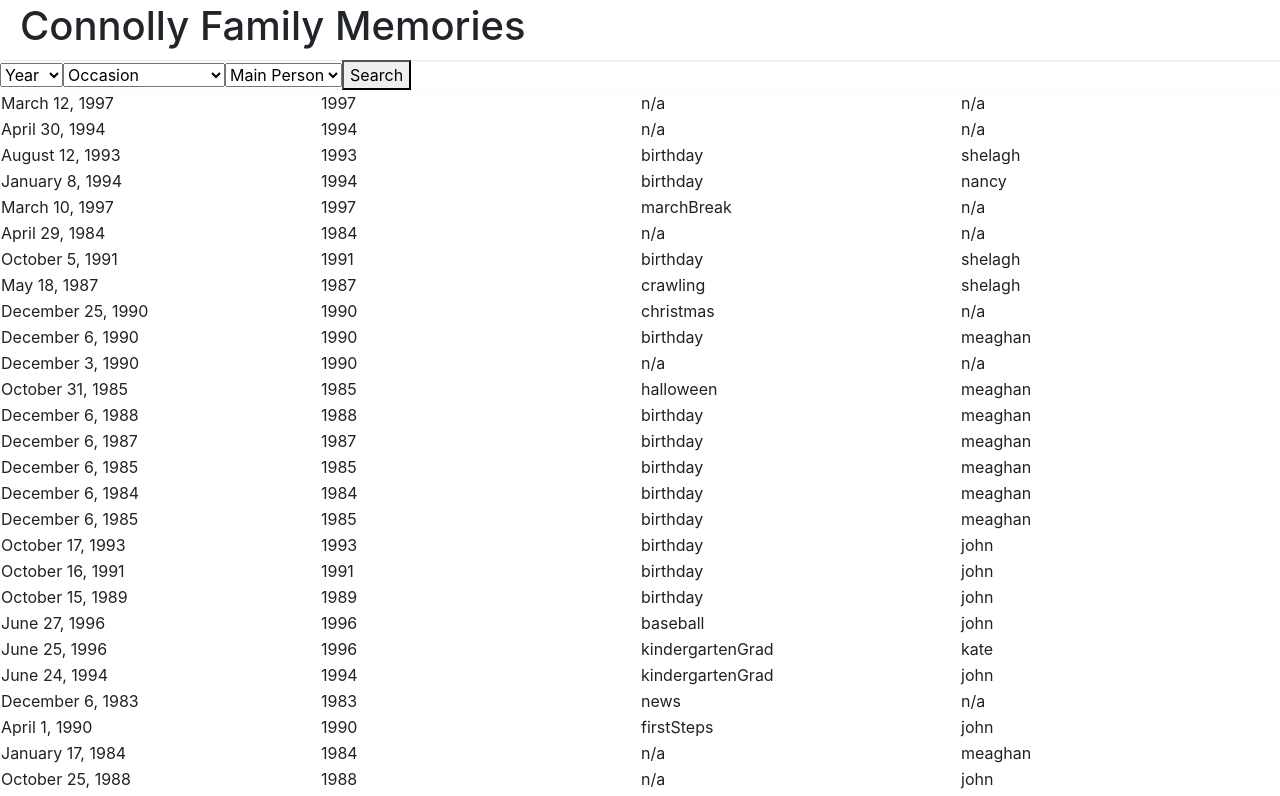
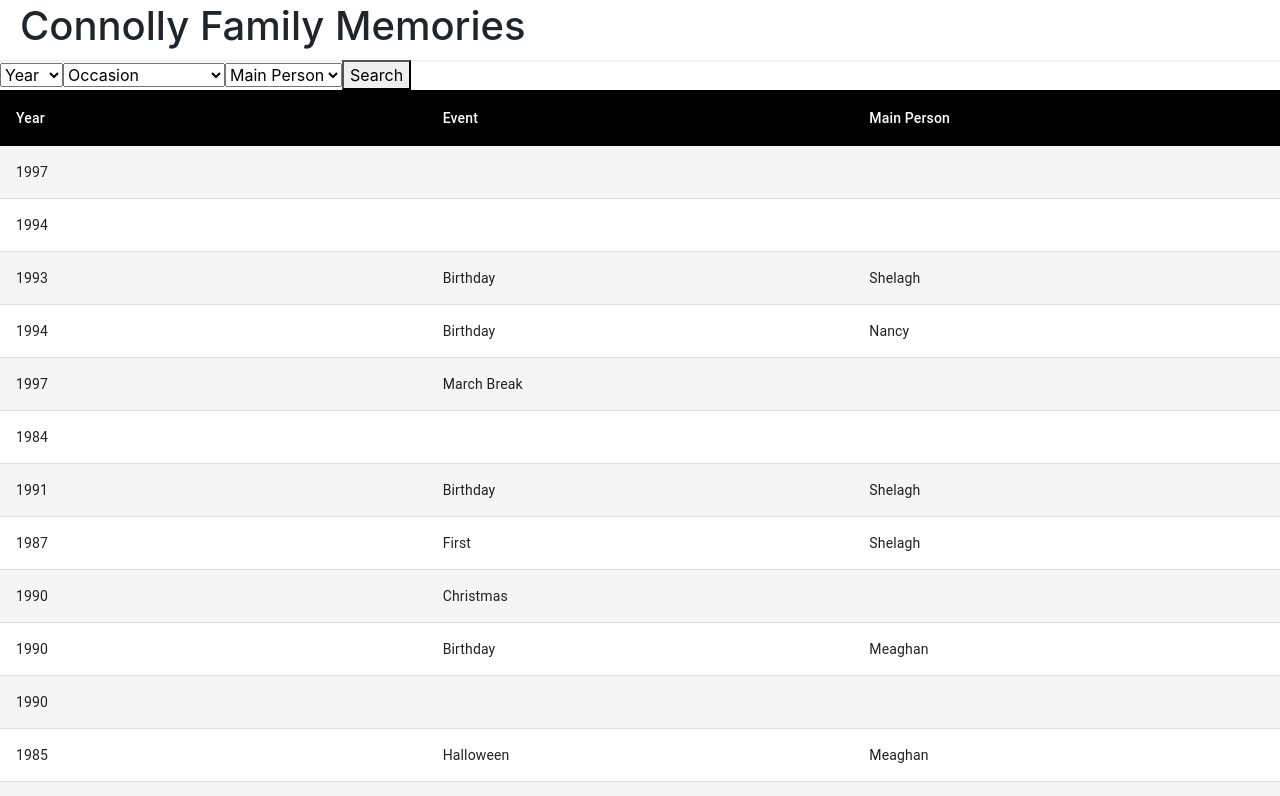
Before and after one commit to connkat/family-videos, a React (Create React App) app: page / in a window 1280 px wide. Shown: the top 796 px of the page. Built offline with nearby package versions, Linux system fonts and the light colour scheme; the HTML template or start-up script is replaced by a standard one.

Commit message:
styling readded

```diff
--- a/package.json
+++ b/package.json
@@ -14,8 +14,6 @@
 		"json-loader": "^0.5.7",
 		"react": "^18.2.0",
 		"react-dom": "^18.2.0",
-    "react-google-login": "^5.2.2",
-    "react-hook-form": "^7.46.1",
 		"react-scripts": "5.0.1",
 		"styled-components": "^5.3.5"
 	},
--- a/src/components/FilterBar.jsx
+++ b/src/components/FilterBar.jsx
@@ -46,7 +46,7 @@ export default function FilterBar({ filterValues, setFilterValues }) {
 				<option value="1991">1991</option>
 				<option value="1992">1992</option>
 				<option value="1993">1993</option>
-				<option value={null}>None</option>
+				<option value={""}>None</option>
 			</select>
 
 			<select
@@ -58,18 +58,18 @@ export default function FilterBar({ filterValues, setFilterValues }) {
 				<option value="" defaultValue disabled hidden>
 					Occasion
 				</option>
-				<option value="birthday">Birthday</option>
-				<option value="christmas">Christmas</option>
-				<option value="marchBreak">March Break</option>
-				<option value="crawling">Crawling</option>
-				<option value="halloween">Halloween</option>
+				<option value="Birthday">Birthday</option>
+				<option value="Christmas">Christmas</option>
+				<option value="March Break">March Break</option>
+				<option value="First">Crawling</option>
+				<option value="Halloween">Halloween</option>
 				<option value="baseball">Baseball</option>
-				<option value="kindergartenGrad">Kindergarten Grad</option>
-				<option value="news">News</option>
-				<option value="firstSteps">First Steps</option>
-				<option value="msm">MSM</option>
-				<option value="cameronLake">Cameron Lake</option>
-				<option value={null}>None</option>
+				<option value="Kindergarten Grad">Kindergarten Grad</option>
+				<option value="News">News</option>
+				<option value="First">First Steps</option>
+				<option value="MSM">MSM</option>
+				<option value="Cameron Lake">Cameron Lake</option>
+				<option value={""}>None</option>
 			</select>
 
 			<select
@@ -81,12 +81,12 @@ export default function FilterBar({ filterValues, setFilterValues }) {
 				<option value="" defaultValue disabled hidden>
 					Main Person
 				</option>
-				<option value="meaghan">Meaghan</option>
-				<option value="shealgh">Shealgh</option>
-				<option value="john">John</option>
-				<option value="kate">Kate</option>
-				<option value="nancy">Nancy</option>
-				<option value={null}>None</option>
+				<option value="Meaghan">Meaghan</option>
+				<option value="Shelagh">Shealgh</option>
+				<option value="John">John</option>
+				<option value="Kate">Kate</option>
+				<option value="Nancy">Nancy</option>
+				<option value={""}>None</option>
 			</select>
 			<button onClick={onSubmit}>Search</button>
 		</form>
--- a/src/components/VideoTable.jsx
+++ b/src/components/VideoTable.jsx
@@ -3,13 +3,34 @@ import React, { useState } from "react";
 import Box from "@mui/material/Box";
 import Table from "@mui/material/Table";
 import TableBody from "@mui/material/TableBody";
-import TableCell from "@mui/material/TableCell";
+import TableCell, { tableCellClasses } from "@mui/material/TableCell";
 import TableHead from "@mui/material/TableHead";
 import TableContainer from "@mui/material/TableContainer";
 import TableRow from "@mui/material/TableRow";
 import Paper from "@mui/material/Paper";
+import { styled } from "@mui/material/styles";
 
 import Modal from "./Modal";
+
+const StyledTableCell = styled(TableCell)(({ theme }) => ({
+	[`&.${tableCellClasses.head}`]: {
+		backgroundColor: theme.palette.common.black,
+		color: theme.palette.common.white,
+	},
+	[`&.${tableCellClasses.body}`]: {
+		fontSize: 14,
+	},
+}));
+
+const StyledTableRow = styled(TableRow)(({ theme }) => ({
+	"&:nth-of-type(odd)": {
+		backgroundColor: theme.palette.action.hover,
+	},
+	// hide last border
+	"&:last-child td, &:last-child th": {
+		border: 0,
+	},
+}));
 
 export default function VideoTable({ data }) {
 	const [embedId, setEmbedId] = useState("");
@@ -25,8 +46,8 @@ export default function VideoTable({ data }) {
 		setEmbedId(embedId);
 		setDate(date);
 	};
-
 	return (
+		<>
 			<Box sx={{ width: "100%" }}>
 				<Modal
 					open={open}
@@ -41,27 +62,33 @@ export default function VideoTable({ data }) {
 							aria-labelledby="tableTitle"
 							size={"medium"}
 						>
-						{/* <TableHead>
-							<TableCell>Date</TableCell>
-							<TableCell>Year</TableCell>
-							<TableCell>Event</TableCell>
-							<TableCell>Main Person</TableCell>
-						</TableHead> */}
+							<TableHead>
+								<StyledTableRow>
+									<StyledTableCell>Year</StyledTableCell>
+									<StyledTableCell>Event</StyledTableCell>
+									<StyledTableCell>Main Person</StyledTableCell>
+								</StyledTableRow>
+							</TableHead>
 
 							<TableBody>
 								{data.map((video) => {
 									return (
-									<TableRow
+										<StyledTableRow
 											key={video.id}
 											onClick={(event) =>
 												handleClick(event, video.date, video.embedId)
 											}
 										>
-										<td width="25%">{video.date}</td>
-										<td width="25%">{video.year}</td>
-										<td width="25%">{video.occasion ?? "n/a"}</td>
-										<td width="25%">{video.mainPerson ?? "n/a"}</td>
-									</TableRow>
+											<StyledTableCell width="25%">
+												{video.year}
+											</StyledTableCell>
+											<StyledTableCell width="25%">
+												{video.occasion ?? "n/a"}
+											</StyledTableCell>
+											<StyledTableCell width="25%">
+												{video.mainPerson ?? "n/a"}
+											</StyledTableCell>
+										</StyledTableRow>
 									);
 								})}
 							</TableBody>
@@ -69,5 +96,7 @@ export default function VideoTable({ data }) {
 					</TableContainer>
 				</Paper>
 			</Box>
+			{data.length === 0 && <p>No Videos found</p>}
+		</>
 	);
 }
--- a/src/data.json
+++ b/src/data.json
@@ -3,160 +3,160 @@
 		"id": 1,
 		"date": "March 12, 1997",
 		"year": "1997",
-		"occasion": null,
-		"mainPerson": null,
+		"occasion": "",
+		"mainPerson": "",
 		"embedId": "hzSSQ7_9enI"
 	},
 	{
 		"id": 2,
 		"date": "April 30, 1994",
 		"year": "1994",
-		"occasion": null,
-		"mainPerson": null,
+		"occasion": "",
+		"mainPerson": "",
 		"embedId": "MdkGe8wyd5c"
 	},
 	{
 		"id": 3,
 		"date": "August 12, 1993",
 		"year": "1993",
-		"occasion": "birthday",
-		"mainPerson": "shelagh",
+		"occasion": "Birthday",
+		"mainPerson": "Shelagh",
 		"embedId": "XONd8rYCDRk"
 	},
 	{
 		"id": 4,
 		"date": "January 8, 1994",
 		"year": "1994",
-		"occasion": "birthday",
-		"mainPerson": "nancy",
+		"occasion": "Birthday",
+		"mainPerson": "Nancy",
 		"embedId": "1WiaDMfRZME"
 	},
 	{
 		"id": 5,
 		"date": "March 10, 1997",
 		"year": "1997",
-		"occasion": "marchBreak",
-		"mainPerson": null,
+		"occasion": "March Break",
+		"mainPerson": "",
 		"embedId": "Hf2CzVDALno"
 	},
 	{
 		"id": 6,
 		"date": "April 29, 1984",
 		"year": "1984",
-		"occasion": null,
-		"mainPerson": null,
+		"occasion": "",
+		"mainPerson": "",
 		"embedId": "p-HsR-Oa6uQ"
 	},
 	{
 		"id": 7,
 		"date": "October 5, 1991",
 		"year": "1991",
-		"occasion": "birthday",
-		"mainPerson": "shelagh",
+		"occasion": "Birthday",
+		"mainPerson": "Shelagh",
 		"embedId": "PLorTjJPabM"
 	},
 	{
 		"id": 8,
 		"date": "May 18, 1987",
 		"year": "1987",
-		"occasion": "crawling",
-		"mainPerson": "shelagh",
+		"occasion": "First",
+		"mainPerson": "Shelagh",
 		"embedId": "mcNc9cg7ntE"
 	},
 	{
 		"id": 9,
 		"date": "December 25, 1990",
 		"year": "1990",
-		"occasion": "christmas",
-		"mainPerson": null,
+		"occasion": "Christmas",
+		"mainPerson": "",
 		"embedId": "IQwc6B6wOAE"
 	},
 	{
 		"id": 10,
 		"date": "December 6, 1990",
 		"year": "1990",
-		"occasion": "birthday",
-		"mainPerson": "meaghan",
+		"occasion": "Birthday",
+		"mainPerson": "Meaghan",
 		"embedId": "rbZTo3JYWOk"
 	},
 	{
 		"id": 11,
 		"date": "December 3, 1990",
 		"year": "1990",
-		"occasion": null,
-		"mainPerson": null,
+		"occasion": "",
+		"mainPerson": "",
 		"embedId": "EbFQW6y9oxY"
 	},
 	{
 		"id": 12,
 		"date": "October 31, 1985",
 		"year": "1985",
-		"occasion": "halloween",
-		"mainPerson": "meaghan",
+		"occasion": "Halloween",
+		"mainPerson": "Meaghan",
 		"embedId": "au7q8gfaG8A"
 	},
 	{
 		"id": 13,
 		"date": "December 6, 1988",
 		"year": "1988",
-		"occasion": "birthday",
-		"mainPerson": "meaghan",
+		"occasion": "Birthday",
+		"mainPerson": "Meaghan",
 		"embedId": "HKF1_FGp4Fs"
 	},
 	{
 		"id": 14,
 		"date": "December 6, 1987",
 		"year": "1987",
-		"occasion": "birthday",
-		"mainPerson": "meaghan",
+		"occasion": "Birthday",
+		"mainPerson": "Meaghan",
 		"embedId": "a0VYVDK2t9U"
 	},
 	{
 		"id": 15,
 		"date": "December 6, 1985",
 		"year": "1985",
-		"occasion": "birthday",
-		"mainPerson": "meaghan",
+		"occasion": "Birthday",
+		"mainPerson": "Meaghan",
 		"embedId": "WdkUk8I1Hz8"
 	},
 	{
 		"id": 16,
 		"date": "December 6, 1984",
 		"year": "1984",
-		"occasion": "birthday",
-		"mainPerson": "meaghan",
+		"occasion": "Birthday",
+		"mainPerson": "Meaghan",
 		"embedId": "OtIWqB37-ZM"
 	},
 	{
 		"id": 17,
 		"date": "December 6, 1985",
 		"year": "1985",
-		"occasion": "birthday",
-		"mainPerson": "meaghan",
+		"occasion": "Birthday",
+		"mainPerson": "Meaghan",
 		"embedId": "Aqnc6hGe8Jk"
 	},
 	{
 		"id": 18,
 		"date": "October 17, 1993",
 		"year": "1993",
-		"occasion": "birthday",
-		"mainPerson": "john",
+		"occasion": "Birthday",
+		"mainPerson": "John",
 		"embedId": "rtxLum8YAU4"
 	},
 	{
 		"id": 19,
 		"date": "October 16, 1991",
 		"year": "1991",
-		"occasion": "birthday",
-		"mainPerson": "john",
+		"occasion": "Birthday",
+		"mainPerson": "John",
 		"embedId": "sp3Y7uQL-9Y"
 	},
 	{
 		"id": 20,
 		"date": "October 15, 1989",
 		"year": "1989",
-		"occasion": "birthday",
-		"mainPerson": "john",
+		"occasion": "Birthday",
+		"mainPerson": "John",
 		"embedId": "k6u3l7ePftY"
 	},
 	{
@@ -164,127 +164,127 @@
 		"date": "June 27, 1996",
 		"year": "1996",
 		"occasion": "baseball",
-		"mainPerson": "john",
+		"mainPerson": "John",
 		"embedId": "uRUa48JMRUs"
 	},
 	{
 		"id": 22,
 		"date": "June 25, 1996",
 		"year": "1996",
-		"occasion": "kindergartenGrad",
-		"mainPerson": "kate",
+		"occasion": "Kindergarten Grad",
+		"mainPerson": "Kate",
 		"embedId": "uRUa48JMRUs"
 	},
 	{
 		"id": 23,
 		"date": "June 24, 1994",
 		"year": "1994",
-		"occasion": "kindergartenGrad",
-		"mainPerson": "john",
+		"occasion": "Kindergarten Grad",
+		"mainPerson": "John",
 		"embedId": "TJQ8JcyUSWM"
 	},
 	{
 		"id": 24,
 		"date": "December 6, 1983",
 		"year": "1983",
-		"occasion": "news",
-		"mainPerson": null,
+		"occasion": "News",
+		"mainPerson": "",
 		"embedId": "m5jtiBtfNyY"
 	},
 	{
 		"id": 25,
 		"date": "April 1, 1990",
 		"year": "1990",
-		"occasion": "firstSteps",
-		"mainPerson": "john",
+		"occasion": "First",
+		"mainPerson": "John",
 		"embedId": "9CiuAwSzGQ8"
 	},
 	{
 		"id": 26,
 		"date": "January 17, 1984",
 		"year": "1984",
-		"occasion": null,
-		"mainPerson": "meaghan",
+		"occasion": "",
+		"mainPerson": "Meaghan",
 		"embedId": "kvYJ57fcvi0"
 	},
 	{
 		"id": 27,
 		"date": "October 25, 1988",
 		"year": "1988",
-		"occasion": null,
-		"mainPerson": "john",
+		"occasion": "",
+		"mainPerson": "John",
 		"embedId": "sI9W8Lb7NsU"
 	},
 	{
 		"id": 28,
 		"date": "June 15, 1994",
 		"year": "1994",
-		"occasion": "birthday",
-		"mainPerson": "kate",
+		"occasion": "Birthday",
+		"mainPerson": "Kate",
 		"embedId": "3OfUkJ5kY9U"
 	},
 	{
 		"id": 29,
 		"date": "March 17, 1994",
 		"year": "1994",
-		"occasion": "marchBreak",
-		"mainPerson": null,
+		"occasion": "March Break",
+		"mainPerson": "",
 		"embedId": "F_BuZoN55lM"
 	},
 	{
 		"id": 30,
 		"date": "June 16, 1991",
 		"year": "1991",
-		"occasion": "birthday",
-		"mainPerson": "kate",
+		"occasion": "Birthday",
+		"mainPerson": "Kate",
 		"embedId": "vRV-Ckpem2E"
 	},
 	{
 		"id": 31,
 		"date": "June 15, 1993",
 		"year": "1993",
-		"occasion": "birthday",
-		"mainPerson": "kate",
+		"occasion": "Birthday",
+		"mainPerson": "Kate",
 		"embedId": "B-OgX67fMYI"
 	},
 	{
 		"id": 32,
 		"date": "June 14, 1992",
 		"year": "1992",
-		"occasion": "birthday",
-		"mainPerson": "kate",
+		"occasion": "Birthday",
+		"mainPerson": "Kate",
 		"embedId": "HNJbrR_9SLw"
 	},
 	{
 		"id": 33,
 		"date": "December 26, 1991",
 		"year": "1991",
-		"occasion": "firstSteps",
-		"mainPerson": "kate",
+		"occasion": "First",
+		"mainPerson": "Kate",
 		"embedId": "oednobezVFo"
 	},
 	{
 		"id": 34,
 		"date": "December 1, 1990",
 		"year": "1990",
-		"occasion": "msm",
-		"mainPerson": null,
+		"occasion": "MSM",
+		"mainPerson": "",
 		"embedId": "noGg-JTWfZE"
 	},
 	{
 		"id": 35,
 		"date": "August 1,1991",
 		"year": "1991",
-		"occasion": "cameronLake",
-		"mainPerson": null,
+		"occasion": "Cameron Lake",
+		"mainPerson": "",
 		"embedId": "aRjkvvUTDbM"
 	},
 	{
 		"id": 36,
 		"date": "Nov 30, 1990",
 		"year": "1991",
-		"occasion": "msm",
-		"mainPerson": "kate",
+		"occasion": "MSM",
+		"mainPerson": "Kate",
 		"embedId": "s-1AbqM0Yp0"
 	}
 ]
```
Also changed, not shown: src/App.js (+15 -35 lines), 1 other file (tests, documents, lock files or other folders). Lines whose indentation alone changed are shown as unchanged.
